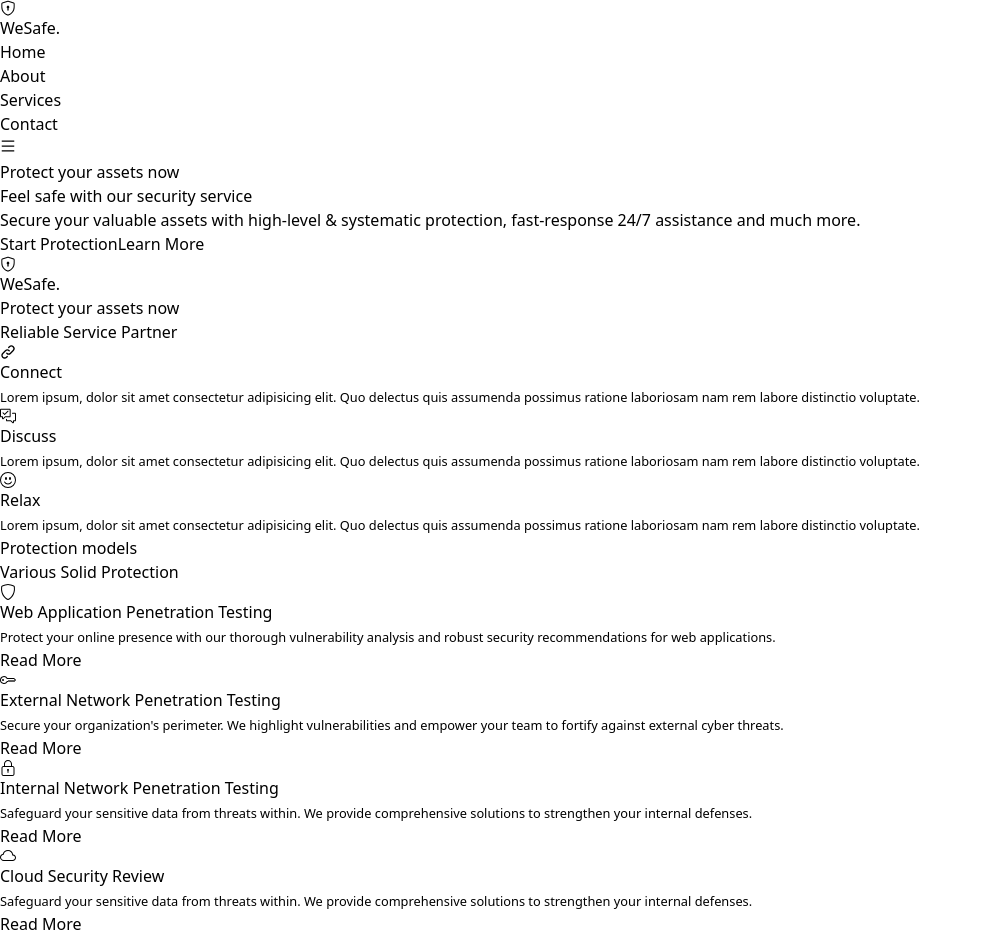
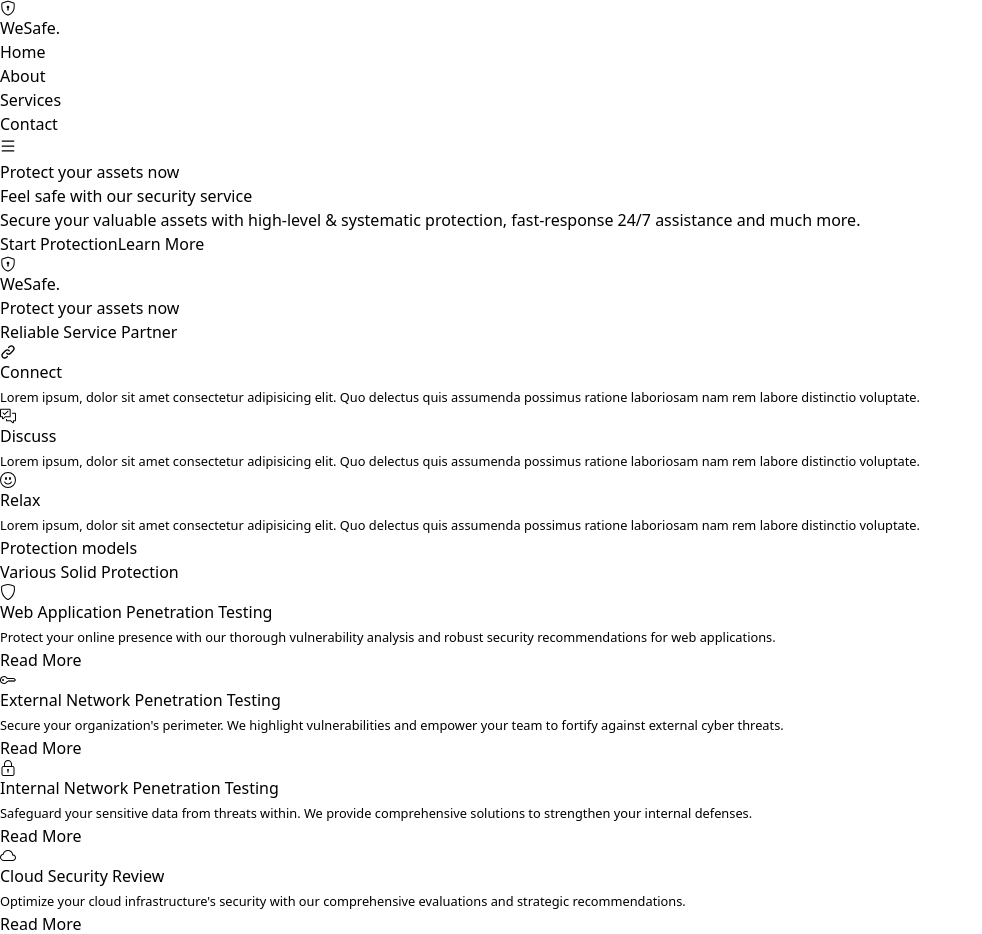
Before and after one commit to hellofromiqbal/wesave, a React (Vite) app: page / in a window 1280 px wide. Shown: the top 934 px of the page, without its empty margins (0-982 px from the left). Built offline with nearby package versions, Linux system fonts and the light colour scheme.

Commit message:
Edited ServicesStep excerp

```diff
--- a/src/sections/ServicesSec.jsx
+++ b/src/sections/ServicesSec.jsx
@@ -39,7 +39,7 @@ const ServicesSec = (props) => {
       id: 4,
       icon: <IconCloud/>,
       title: "Cloud Security Review",
-      desc: "Safeguard your sensitive data from threats within. We provide comprehensive solutions to strengthen your internal defenses.",
+      desc: "Optimize your cloud infrastructure's security with our comprehensive evaluations and strategic recommendations.",
       link: "/services/cloud-security-review"
     },
     {
```
